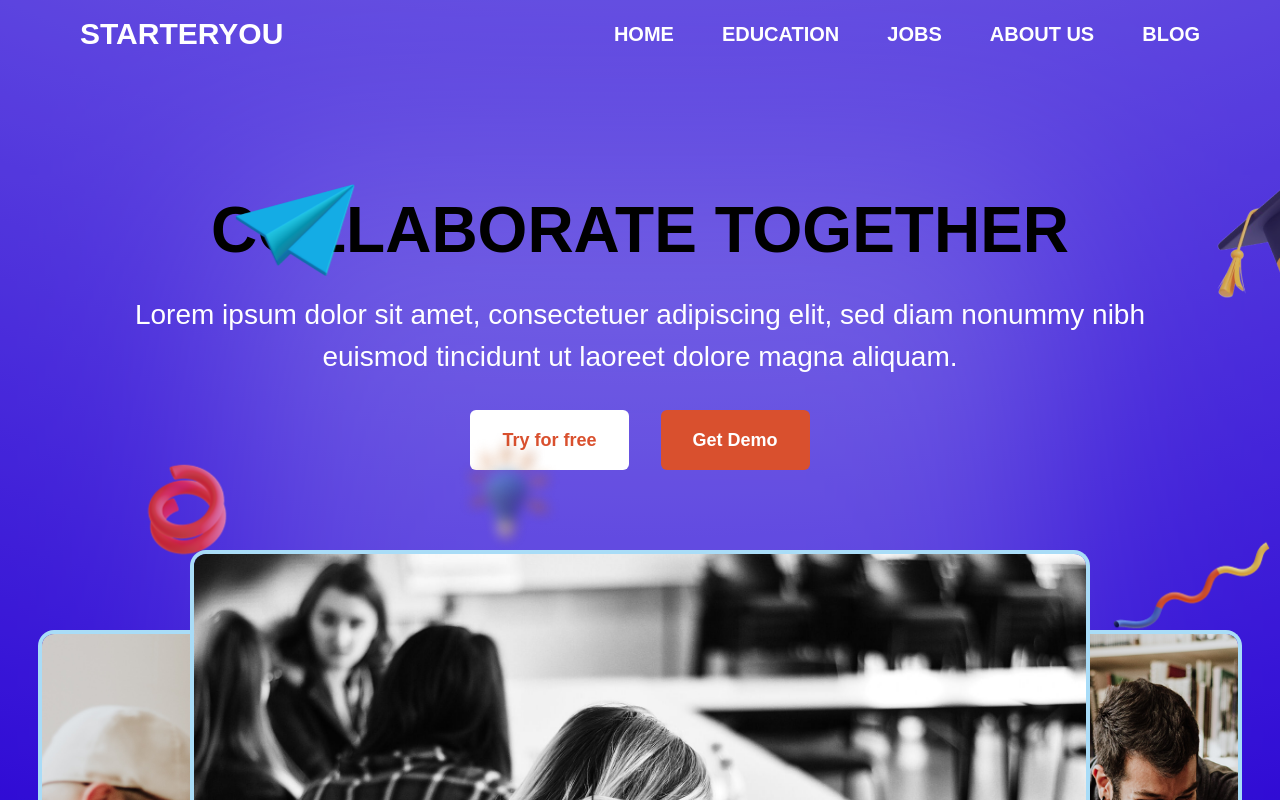
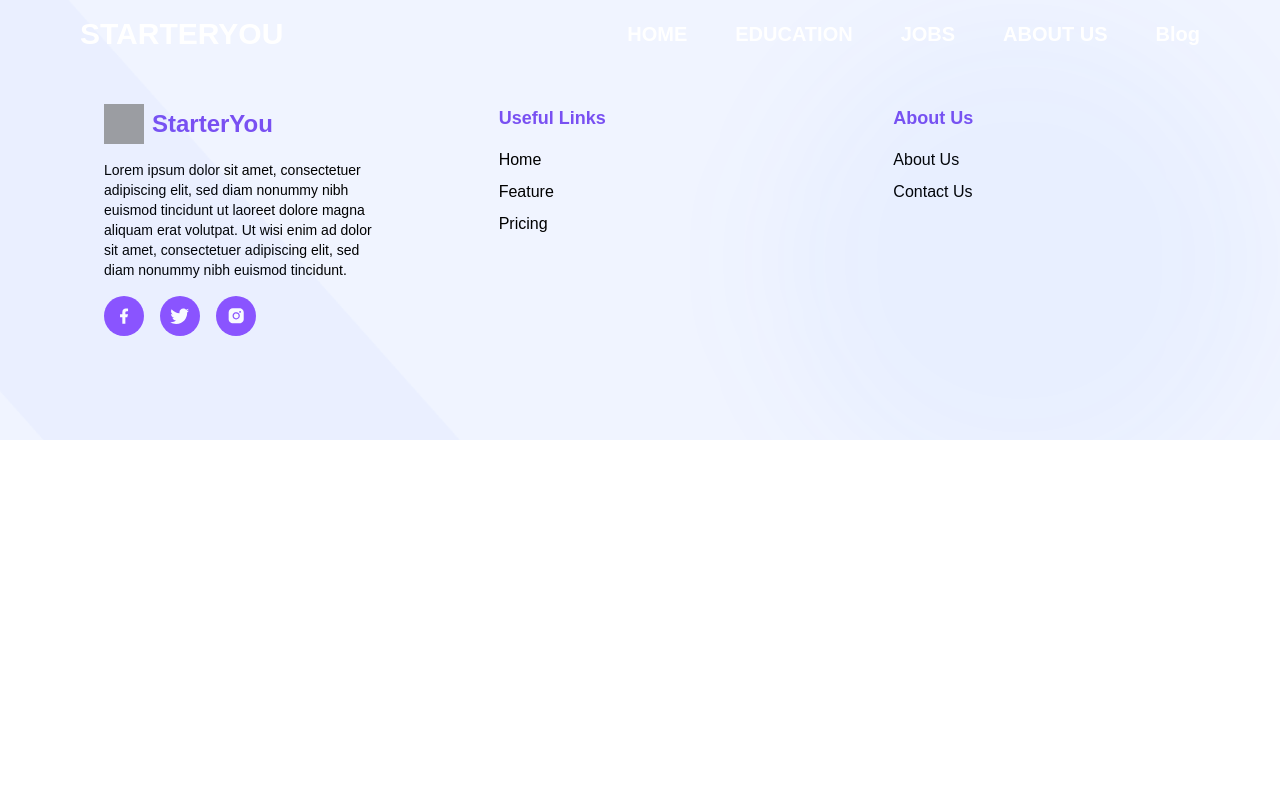
Before and after one commit to starteryouInc/Starteryou-Website, a React (Vite) app in the folder Starteryou/: page /about in a window 1280 px wide. Shown: the top 800 px of the page. Built offline with nearby package versions, Linux system fonts and the light colour scheme; grey boxes are pictures that could not be loaded.

Commit message:
Routing Added

```diff
--- a/Starteryou/package.json
+++ b/Starteryou/package.json
@@ -12,7 +12,8 @@
   "dependencies": {
     "react": "^18.3.1",
     "react-dom": "^18.3.1",
-    "react-responsive-carousel": "^3.2.23"
+    "react-responsive-carousel": "^3.2.23",
+    "react-router-dom": "^6.26.2"
   },
   "devDependencies": {
     "@eslint/js": "^9.9.0",
--- a/Starteryou/src/App.css
+++ b/Starteryou/src/App.css
@@ -0,0 +1,3 @@
+html {
+  scroll-behavior: smooth;
+}
--- a/Starteryou/src/App.jsx
+++ b/Starteryou/src/App.jsx
@@ -1,38 +1,19 @@
-import Banner from "./components/Banner";
-import BestBuddy from "./components/BestBuddy";
-import BestJob from "./components/BestJob";
-import BestJob2 from "./components/BestJob2";
-import BestJob3 from "./components/BestJob3";
-import BestJob4 from "./components/BestJob4";
-import Blog from "./components/Blog";
-import Collab from "./components/Collab";
-import Contact from "./components/Contact";
+import { BrowserRouter as Router, Routes, Route } from "react-router-dom";
 import Footer from "./components/Footer";
-import Hero from "./components/Hero";
 import Navbar from "./components/Navbar";
-import Pricing from "./components/Pricing";
-import UpcomingFeatures from "./components/UpcomingFeatures";
+import HomePage from "./pages/HomePage";
 
 function App() {
   return (
-    <>
+    <Router>
       <div className="font-montserrat scroll-smooth">
         <Navbar />
-        <Hero />
-        <BestBuddy />
-        <BestJob />
-        <BestJob2 />
-        <BestJob3 />
-        <Collab />
-        <BestJob4 />
-        <Banner />
-        <Pricing />
-        <UpcomingFeatures />
-        <Blog />
-        <Contact />
+        <Routes>
+          <Route path="/" element={<HomePage />} />
+        </Routes>
         <Footer />
       </div>
-    </>
+    </Router>
   );
 }
 
--- a/Starteryou/src/components/Blog.jsx
+++ b/Starteryou/src/components/Blog.jsx
@@ -66,7 +66,7 @@ const Blog = () => {
   };
 
   return (
-    <div className="max-w-[1440px] mx-auto px-4 py-12">
+    <div className="max-w-[1440px] mx-auto px-4 py-12 " id="blog">
       <div className="md:flex justify-between items-start">
         <div className="md:w-2/3">
           <h2 className="text-3xl font-bold md:text-4xl md:font-extrabold mb-4 text-left">
--- a/Starteryou/src/components/Navbar.jsx
+++ b/Starteryou/src/components/Navbar.jsx
@@ -1,11 +1,34 @@
 import { useState } from "react";
+import { Link, useNavigate, useLocation } from "react-router-dom";
+import { useEffect } from "react";
 
 const Navbar = () => {
   const [isMenuOpen, setIsMenuOpen] = useState(false);
+  const navigate = useNavigate();
+  const location = useLocation();
+
+  useEffect(() => {
+    if (location.hash === "#blog") {
+      const blogSection = document.getElementById("blog");
+      if (blogSection) {
+        blogSection.scrollIntoView({ behavior: "smooth" });
+      }
+    }
+  }, [location]);
+
+  const handleBlogClick = () => {
+    if (location.pathname === "/") {
+      const blogSection = document.getElementById("blog");
+      if (blogSection) {
+        blogSection.scrollIntoView({ behavior: "smooth" });
+      }
+    } else {
+      navigate("/#blog");
+    }
+  };
 
   return (
     <nav className="w-full flex items-center justify-between px-4 sm:px-8 md:px-12 lg:px-20 py-4 z-50 fixed bg-transparent text-white">
-      {/* Company Title */}
       <div className="text-xl sm:text-2xl md:text-2xl lg:text-3xl font-bold uppercase">
         StarterYou
       </div>
@@ -35,23 +58,64 @@ const Navbar = () => {
         </button>
       </div>
 
-      {/* Navigation Links (hidden on small screens, flex on medium and large screens) */}
+      {/* Navigation Links */}
       <ul className="hidden md:flex space-x-4 sm:space-x-6 md:space-x-8 lg:space-x-12 text-sm sm:text-base md:text-lg lg:text-xl font-bold uppercase z-10">
-        <li className="cursor-pointer ">Home</li>
-        <li className="cursor-pointer ">Education</li>
-        <li className="cursor-pointer ">Jobs</li>
-        <li className="cursor-pointer ">About Us</li>
-        <li className="cursor-pointer ">Blog</li>
+        <li>
+          <Link to="/" className="cursor-pointer">
+            Home
+          </Link>
+        </li>
+        <li>
+          <Link to="/education" className="cursor-pointer">
+            Education
+          </Link>
+        </li>
+        <li>
+          <Link to="/jobs" className="cursor-pointer">
+            Jobs
+          </Link>
+        </li>
+        <li>
+          <Link to="/about" className="cursor-pointer">
+            About Us
+          </Link>
+        </li>
+        {/* Blog Link */}
+        <li>
+          <button onClick={handleBlogClick} className="cursor-pointer">
+            Blog
+          </button>
+        </li>
       </ul>
 
       {/* Mobile Menu */}
       {isMenuOpen && (
         <ul className="absolute top-16 left-0 w-full bg-white text-[#2700D3] flex flex-col items-center space-y-6 py-8 z-50 md:hidden text-sm sm:text-base md:text-lg lg:text-xl font-bold uppercase">
-          <li className="cursor-pointer">Home</li>
-          <li className="cursor-pointer">Education</li>
-          <li className="cursor-pointer">Jobs</li>
-          <li className="cursor-pointer">About Us</li>
-          <li className="cursor-pointer">Blog</li>
+          <li>
+            <Link to="/" onClick={() => setIsMenuOpen(false)}>
+              Home
+            </Link>
+          </li>
+          <li>
+            <Link to="/education" onClick={() => setIsMenuOpen(false)}>
+              Education
+            </Link>
+          </li>
+          <li>
+            <Link to="/jobs" onClick={() => setIsMenuOpen(false)}>
+              Jobs
+            </Link>
+          </li>
+          <li>
+            <Link to="/about" onClick={() => setIsMenuOpen(false)}>
+              About Us
+            </Link>
+          </li>
+          <li>
+            <button onClick={handleBlogClick} className="cursor-pointer">
+              Blog
+            </button>
+          </li>
         </ul>
       )}
     </nav>
--- /dev/null
+++ b/Starteryou/src/pages/HomePage.jsx
@@ -0,0 +1,31 @@
+import Hero from "../components/Hero";
+import BestBuddy from "../components/BestBuddy";
+import BestJob from "../components/BestJob";
+import BestJob2 from "../components/BestJob2";
+import BestJob3 from "../components/BestJob3";
+import Collab from "../components/Collab";
+import BestJob4 from "../components/BestJob4";
+import Banner from "../components/Banner";
+import Pricing from "../components/Pricing";
+import UpcomingFeatures from "../components/UpcomingFeatures";
+import Blog from "../components/Blog";
+import Contact from "../components/Contact";
+
+export default function HomePage() {
+  return (
+    <div>
+      <Hero />
+      <BestBuddy />
+      <BestJob />
+      <BestJob2 />
+      <BestJob3 />
+      <Collab />
+      <BestJob4 />
+      <Banner />
+      <Pricing />
+      <UpcomingFeatures />
+      <Blog />
+      <Contact />
+    </div>
+  );
+}
```
Also changed, not shown: 1 other file (tests, documents, lock files or other folders).
